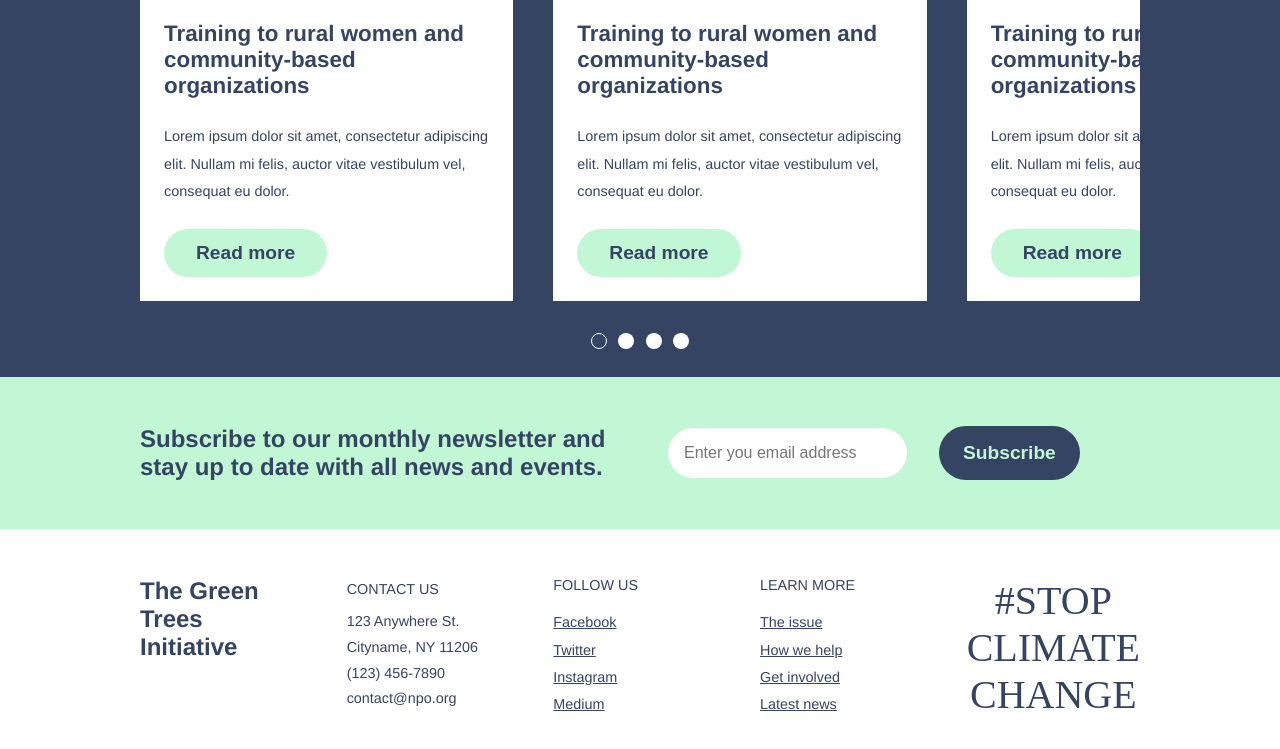
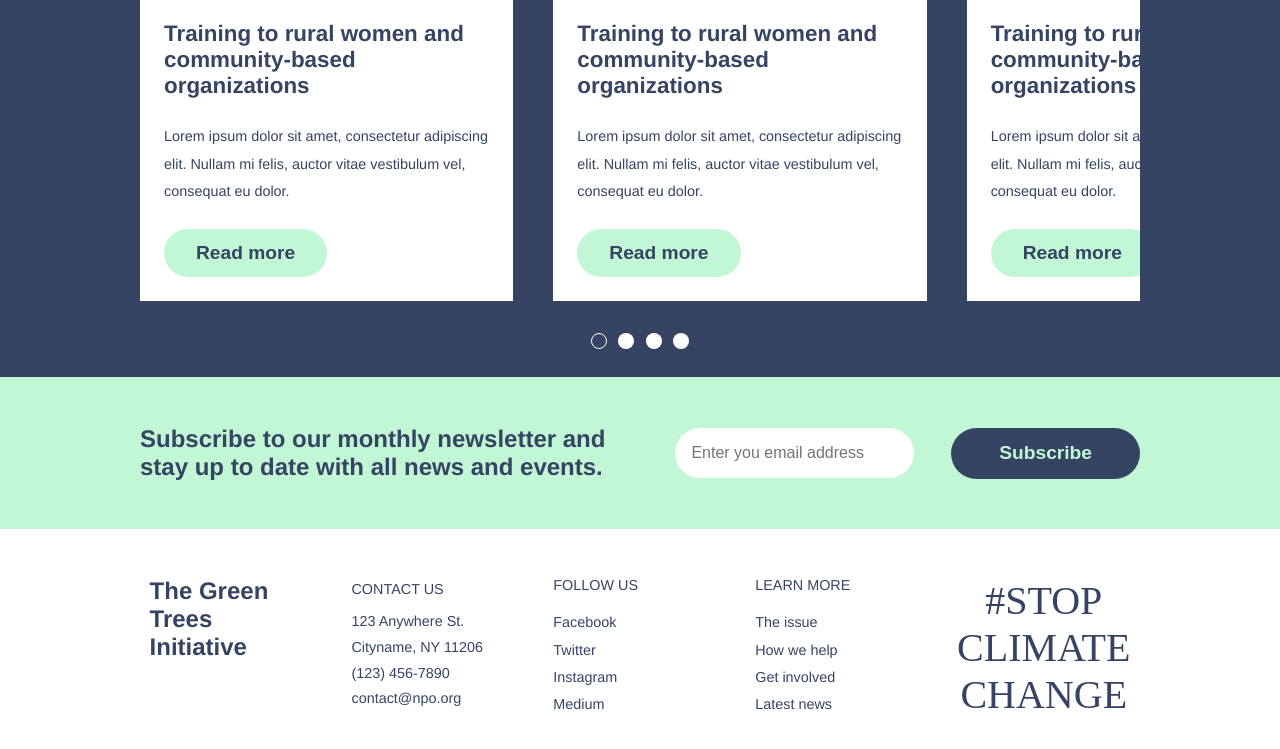
Before and after one commit to Ankit-2001/Non-profit-about-us, a plain HTML site: page index.html in a window 1280 px wide. Shown: the part 3398-4147 px from the top of the page. Drawn offline with Linux system fonts and the light colour scheme; a web font is replaced by a local one.

Commit message:
Done some minor changes

```diff
--- a/style.css
+++ b/style.css
@@ -63,7 +63,7 @@ body {
     font-family: "Flood Std";
     color: #ffffff;
     font-size: 2.8rem;
-    /* width: 13rem; */
+    width: 13rem;
     padding-bottom: 30%;
   }
   .stop-container-card {
@@ -514,7 +514,7 @@ body {
     .stop-title {
       margin-top: 4rem;
       font-size: 5rem;
-      /* width: 12rem; */
+      width: fit-content;
       padding-bottom: 2%;
     }
     .stop-container-card {
@@ -663,7 +663,7 @@ body {
           background-color: #fff;
           color: var(--light-blue);
           padding: 0.7rem 4rem;
-          transform: translate(-25%, 50%);
+          transform: translate(-48%, 50%);
         }
         .image-card {
           .card-title {
@@ -687,29 +687,31 @@ body {
   .subscribe-container .container {
     margin: auto;
     flex-direction: row;
-    .subs-info {
-      width: 30rem;
-    }
+    gap: 1.4rem;
     .get-info {
       display: flex;
-      gap: 2rem;
+      gap: 2.3rem;
       .email {
         font-size: 1rem;
         padding: 1rem;
       }
       .subscribe-btn {
         font-size: 1.2rem;
-        padding: 1rem 1.5rem;
+        padding: 0.9rem 3rem;
       }
     }
   }
 
   .footer .container {
     margin: 3rem auto;
-    padding: 0rem;
+    padding: 0rem 0.6rem;
     grid-template-columns: repeat(5, 1fr);
     grid-template-rows: 1fr;
-
+    ul {
+      a{
+        text-decoration: none;
+      }
+    }
     .stop-title {
       grid-area: 1/5/2/6;
     }
```
